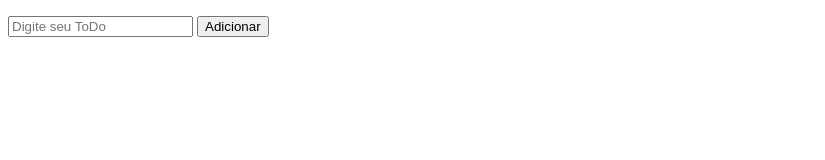
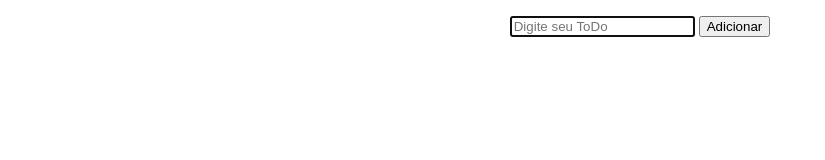
Before and after one commit to ArturStefan/Sistema_To-Do, a plain HTML site: page index.html in a window 1280 px wide. Shown: the whole page, without its empty margins (0-825 px from the left). Drawn offline with Linux system fonts and the light colour scheme.

Commit message:
Centralizando

```diff
--- a/index.html
+++ b/index.html
@@ -8,11 +8,13 @@
 </head>
 <body>
     <div id="app">
-        <ul>
+       <center>
+           <ul style="list-style-type: none;">
 
-        </ul>
-        <input type="text" placeholder="Digite seu ToDo">
+           </ul>
+        <input type="text" placeholder="Digite seu ToDo" autofocus="true">
         <button>Adicionar</button>
+    </center>
     </div>
     <script src="todos.js"> </script>
 
```
